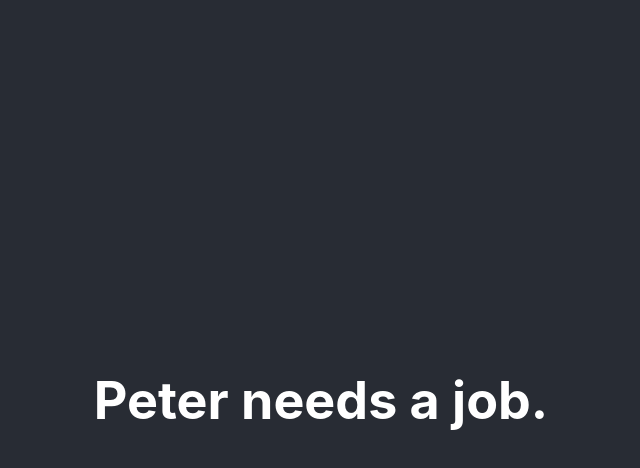
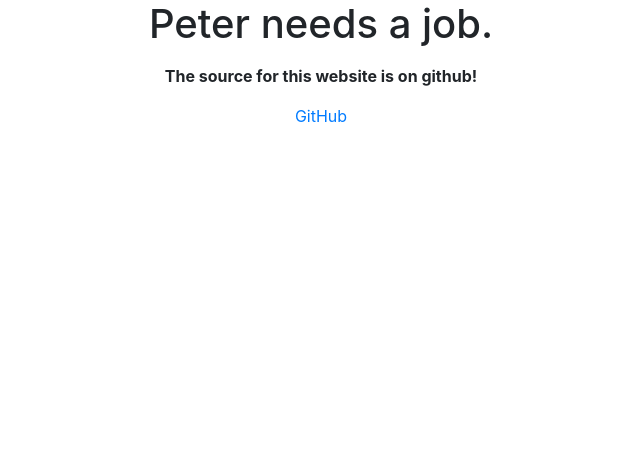
Before and after one commit to peterjhart/hirehart, a React (Create React App) app: page / in a window 1280 px wide. Shown: the top 468 px of the page, without its empty margins (319-959 px from the left). Built offline with nearby package versions, Linux system fonts and the light colour scheme.

Commit message:
#1: Twitter bootstrap, SASS.

```diff
--- a/package.json
+++ b/package.json
@@ -40,6 +40,8 @@
     ]
   },
   "devDependencies": {
+    "bootstrap": "^4.4.1",
+    "node-sass": "^4.13.0",
     "prettier": "1.19.1"
   }
 }
--- a/src/App.css
+++ /dev/null
@@ -1,38 +0,0 @@
-.App {
-  text-align: center;
-}
-
-.App-logo {
-  height: 40vmin;
-  pointer-events: none;
-}
-
-@media (prefers-reduced-motion: no-preference) {
-  .App-logo {
-    animation: App-logo-spin infinite 20s linear;
-  }
-}
-
-.App-header {
-  background-color: #282c34;
-  min-height: 100vh;
-  display: flex;
-  flex-direction: column;
-  align-items: center;
-  justify-content: center;
-  font-size: calc(10px + 2vmin);
-  color: white;
-}
-
-.App-link {
-  color: #61dafb;
-}
-
-@keyframes App-logo-spin {
-  from {
-    transform: rotate(0deg);
-  }
-  to {
-    transform: rotate(360deg);
-  }
-}
--- a/src/App.js
+++ b/src/App.js
@@ -1,12 +1,26 @@
 import React from "react";
-import "./App.css";
 
 function App() {
   return (
-    <div className="App">
-      <header className="App-header">
+    <div className="header">
+      <header className="text-center mb-3">
         <h1>Peter needs a job.</h1>
       </header>
+
+      <div className="row mb-3">
+        <div className="col text-center"></div>
+        <div className="col text-center">
+          <p>
+            <strong>The source for this website is on github!</strong>
+          </p>
+          <p>
+            <a href="https://github.com/peterjhart/hirehart" target="_blank">
+              GitHub
+            </a>
+          </p>
+        </div>
+        <div className="col text-center"></div>
+      </div>
     </div>
   );
 }
--- a/src/index.css
+++ /dev/null
@@ -1,13 +0,0 @@
-body {
-  margin: 0;
-  font-family: -apple-system, BlinkMacSystemFont, 'Segoe UI', 'Roboto', 'Oxygen',
-    'Ubuntu', 'Cantarell', 'Fira Sans', 'Droid Sans', 'Helvetica Neue',
-    sans-serif;
-  -webkit-font-smoothing: antialiased;
-  -moz-osx-font-smoothing: grayscale;
-}
-
-code {
-  font-family: source-code-pro, Menlo, Monaco, Consolas, 'Courier New',
-    monospace;
-}
--- a/src/index.js
+++ b/src/index.js
@@ -1,6 +1,6 @@
 import React from "react";
 import ReactDOM from "react-dom";
-import "./index.css";
+import "./scss/app.scss";
 import App from "./App";
 import * as serviceWorker from "./serviceWorker";
 
--- /dev/null
+++ b/src/scss/app.scss
@@ -0,0 +1 @@
+@import "../../node_modules/bootstrap/scss/bootstrap";
```
Also changed, not shown: 1 other file (tests, documents, lock files or other folders).
